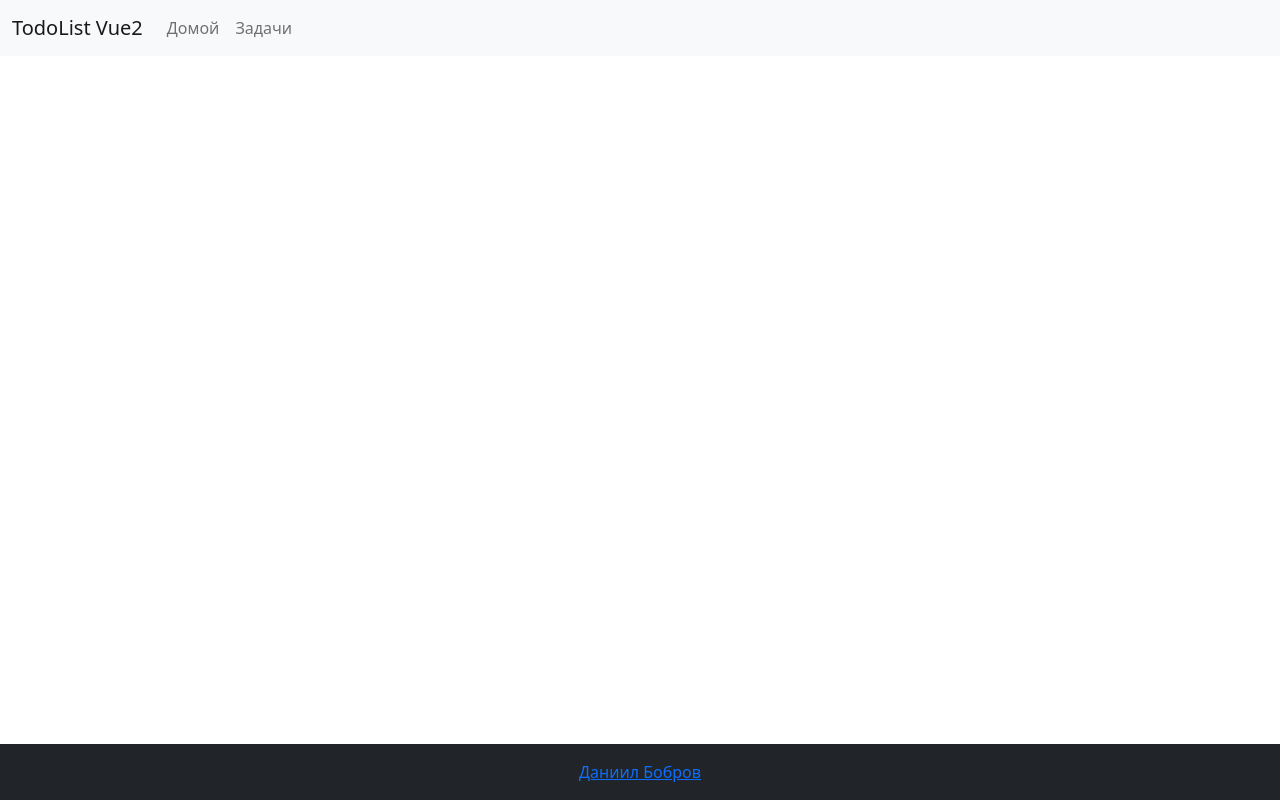
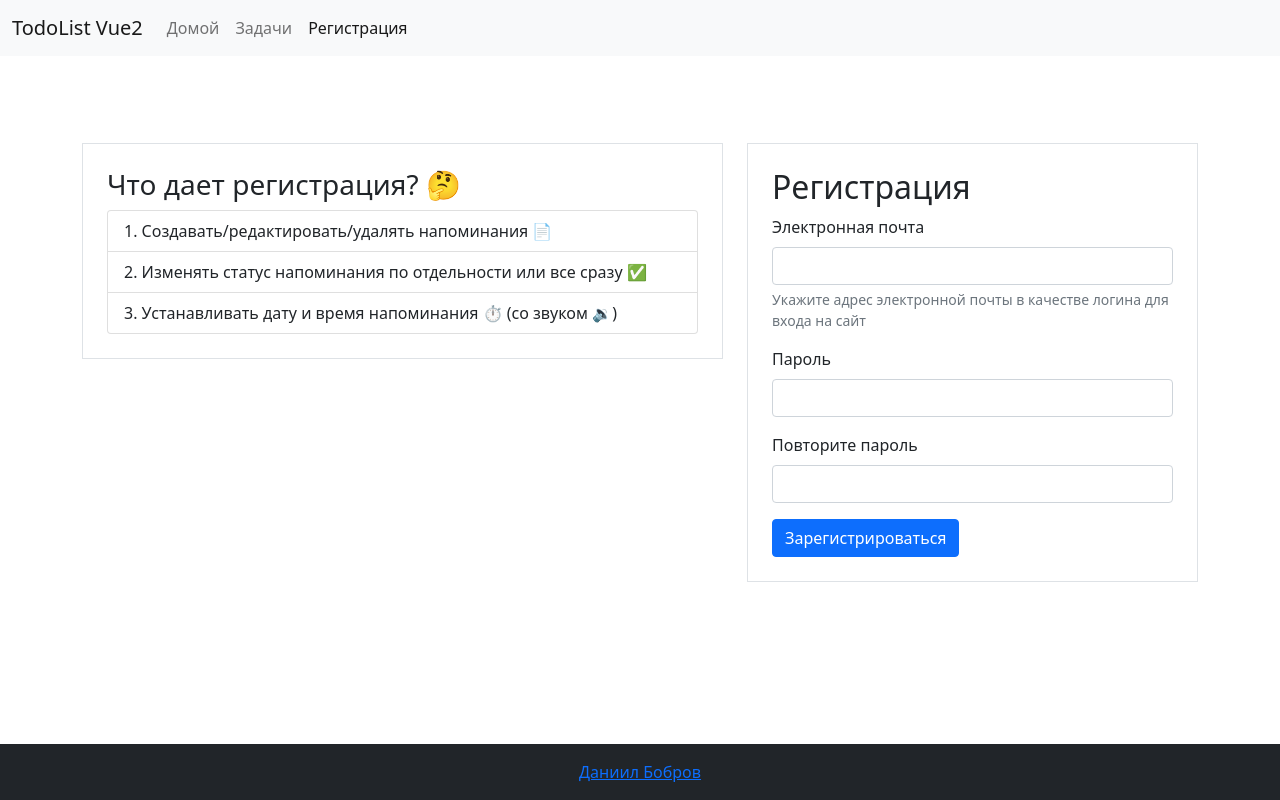
Before and after one commit to bobrov-site/todolistvue, a Vue app: page /signUp in a window 1280 px wide. Built offline with nearby package versions, Linux system fonts and the light colour scheme.

Commit message:
created SignUpView.vue
created router path sign-up in index.js

created ui component form

added nav-item for sign up

```diff
--- /dev/null
+++ b/src/components/UI/FormBootstrap.vue
@@ -0,0 +1,28 @@
+<template>
+  <form>
+    <div class="mb-3">
+      <label for="exampleInputEmail1" class="form-label">Электронная почта</label>
+      <input type="email" class="form-control" id="exampleInputEmail1" aria-describedby="emailHelp">
+      <div id="emailHelp" class="form-text">Укажите адрес электронной почты в качестве логина для входа на сайт</div>
+    </div>
+    <div class="mb-3">
+      <label for="exampleInputPassword1" class="form-label">Пароль</label>
+      <input type="password" class="form-control" id="exampleInputPassword1">
+    </div>
+    <div class="mb-3">
+      <label for="exampleInputPassword2" class="form-label">Повторите пароль</label>
+      <input type="password" class="form-control" id="exampleInputPassword2">
+    </div>
+    <button type="submit" class="btn btn-primary">Зарегистрироваться</button>
+  </form>
+</template>
+
+<script>
+export default {
+  name: "FormBootstrap"
+}
+</script>
+
+<style scoped>
+
+</style>
--- a/src/components/UI/NavbarBootstrap.vue
+++ b/src/components/UI/NavbarBootstrap.vue
@@ -13,6 +13,9 @@
           </li>
           <li class="nav-item">
             <router-link class="nav-link" to="/todolist">Задачи</router-link>
+          </li>
+          <li class="nav-item">
+            <router-link class="nav-link" to="/signUp">Регистрация</router-link>
           </li>
         </ul>
       </div>
--- a/src/router/index.js
+++ b/src/router/index.js
@@ -3,6 +3,7 @@ import VueRouter from 'vue-router'
 import HomeView from '../views/HomeView.vue'
 import TodoListView from "@/views/TodoListView";
 import TodoListPaginationView from "@/views/TodoListPaginationView";
+import SignUpView from "@/views/SignUpView.vue";
 
 Vue.use(VueRouter)
 
@@ -29,6 +30,11 @@ const routes = [
     path: '/todolist/:page',
     name: 'todolistPagination',
     component: TodoListPaginationView
+  },
+  {
+    path: '/signUp',
+    name: 'signUp',
+    component: SignUpView
   }
 ]
 
--- /dev/null
+++ b/src/views/SignUpView.vue
@@ -0,0 +1,38 @@
+<template>
+<div class="signUp">
+  <ContainerBootstrap>
+    <div class="row justify-content-center">
+      <div class="col-7">
+        <div class="border p-4">
+          <h3>Что дает регистрация? 🤔</h3>
+          <ul class="list-group list-group-numbered">
+            <li class="list-group-item">Создавать/редактировать/удалять напоминания 📄</li>
+            <li class="list-group-item">Изменять статус напоминания по отдельности или все сразу ✅</li>
+            <li class="list-group-item">Устанавливать дату и время напоминания ⏱️ (со звуком 🔉)</li>
+          </ul>
+        </div>
+      </div>
+      <div class="col-5">
+        <div class="border p-4">
+          <h2>Регистрация</h2>
+          <FormBootstrap/>
+        </div>
+      </div>
+    </div>
+  </ContainerBootstrap>
+</div>
+</template>
+
+<script>
+import ContainerBootstrap from "@/components/UI/ContainerBootstrap.vue";
+import FormBootstrap from "@/components/UI/FormBootstrap.vue";
+
+export default {
+  name: "SignUpView",
+  components: {FormBootstrap, ContainerBootstrap}
+}
+</script>
+
+<style scoped>
+
+</style>
```
